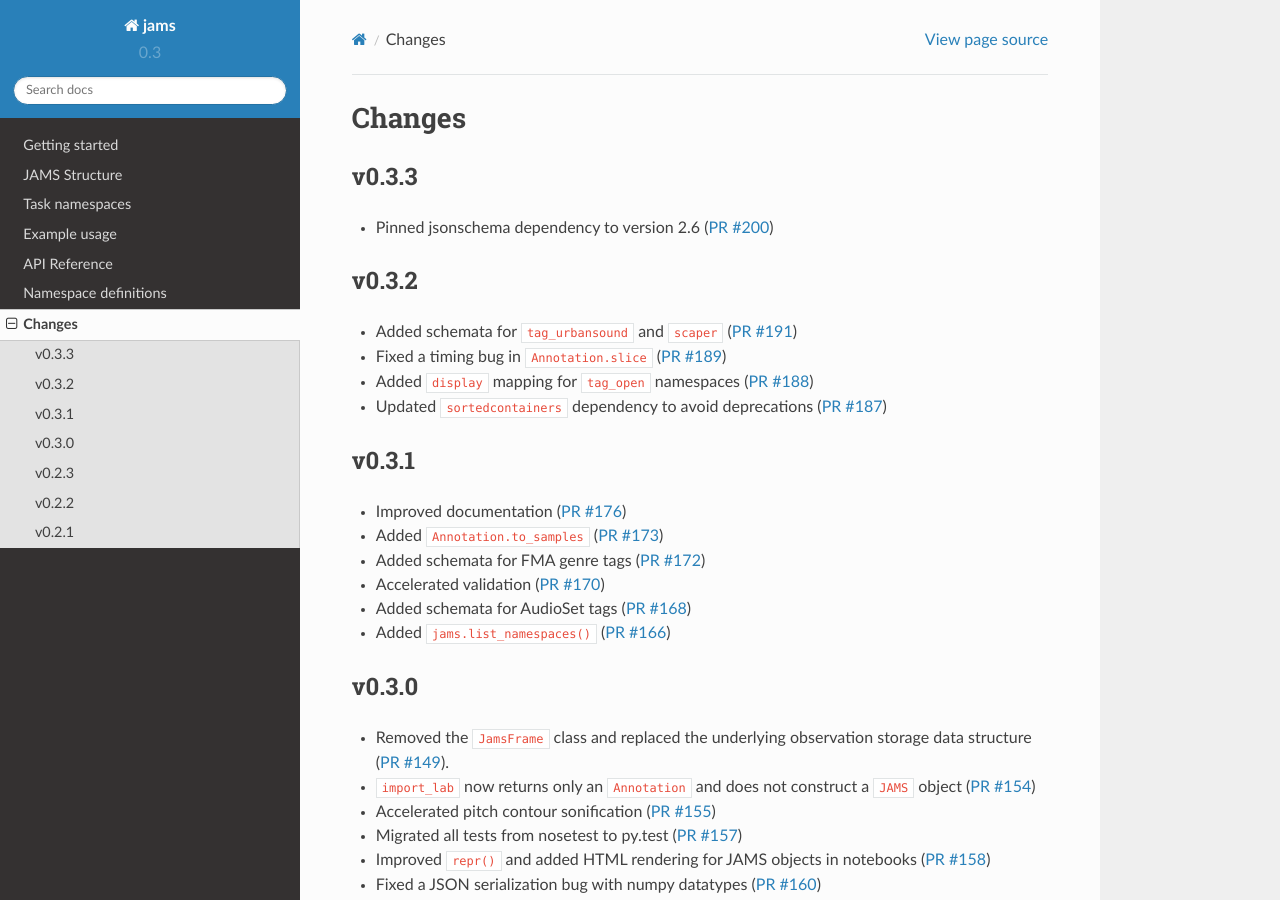
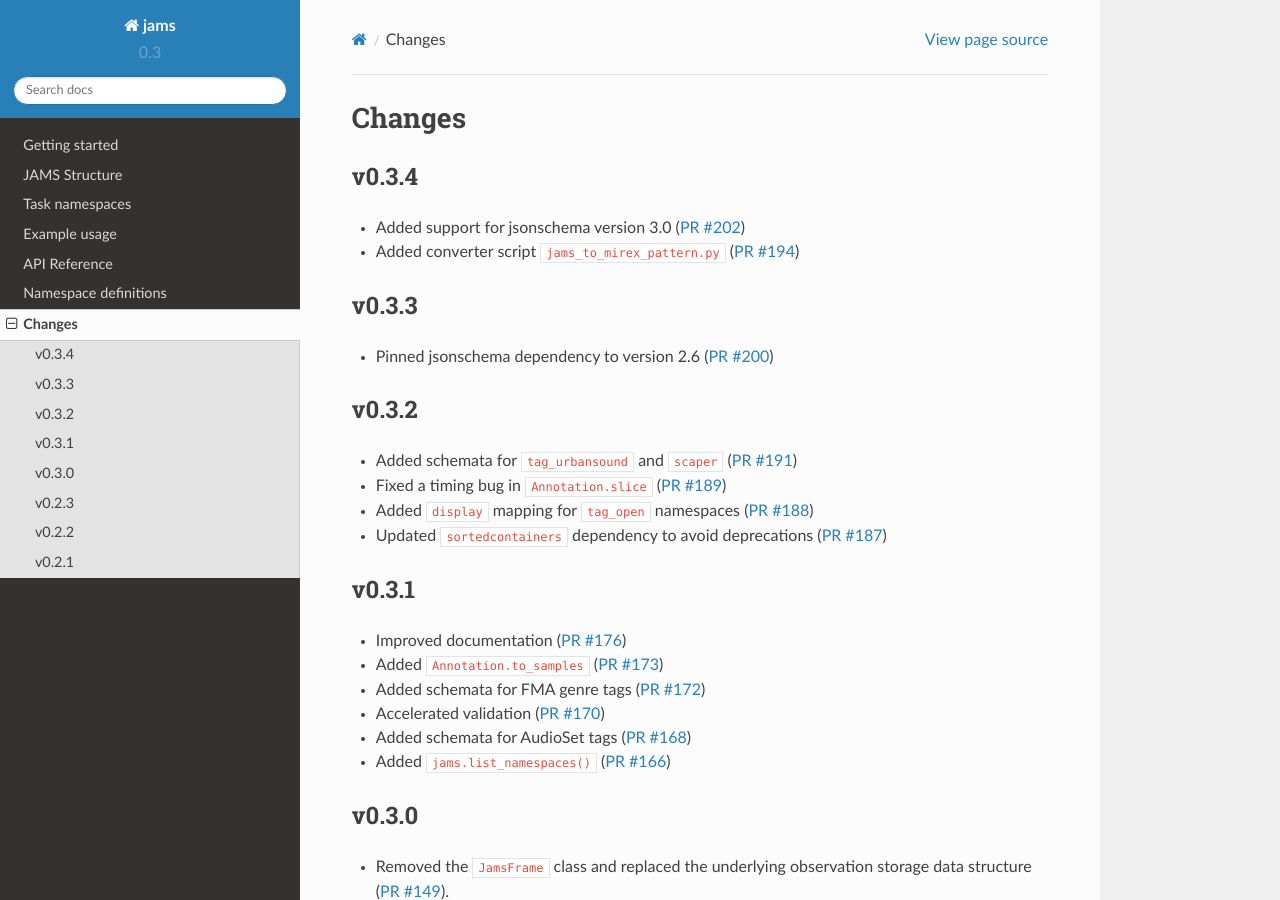
Before and after one commit to marl/jams, a Sphinx documentation site: the page built from docs/changes.rst, in a window 1280 px wide and 900 px high. Built offline with Sphinx 7.4.7 and the Read the Docs theme 2.0.0, drawn with Linux system fonts in a browser that asks for light colours; cross-references to code outside the pages are shown as plain code.

Commit message:
updated docs and version number for 0.3.4

```diff
--- a/docs/changes.rst
+++ b/docs/changes.rst
@@ -1,5 +1,14 @@
 Changes
 =======
+
+v0.3.4
+------
+
+- Added support for jsonschema version 3.0 (`PR #202
+  <https://github.com/marl/jams/pull/202>`_)
+
+- Added converter script `jams_to_mirex_pattern.py` (`PR #194
+  <https://github.com/marl/jams/pull/194>`_)
 
 v0.3.3
 ------
--- a/jams/version.py
+++ b/jams/version.py
@@ -3,4 +3,4 @@
 """Version info"""
 
 short_version = '0.3'
-version = '0.3.3'
+version = '0.3.4'
```
